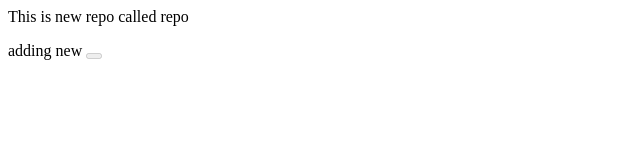
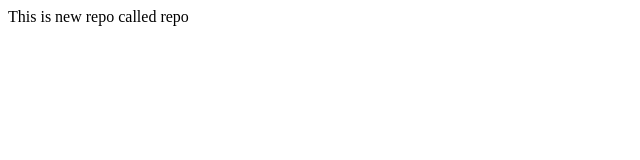
Before and after one commit to ASHWANIPSIT/LOCAL_DEVOPS_LAUNCH, a plain HTML site: page index.html in a window 1280 px wide. Shown: the full height of the page, 0-640 px from the left. Drawn offline with Linux system fonts and the light colour scheme.

Commit message:
CHANGED FEATURE1

```diff
--- a/index.html
+++ b/index.html
@@ -1,2 +1 @@
 <p> This is new repo called repo</p>
-<p>adding new <button disabled="reset"></button></p>
```
